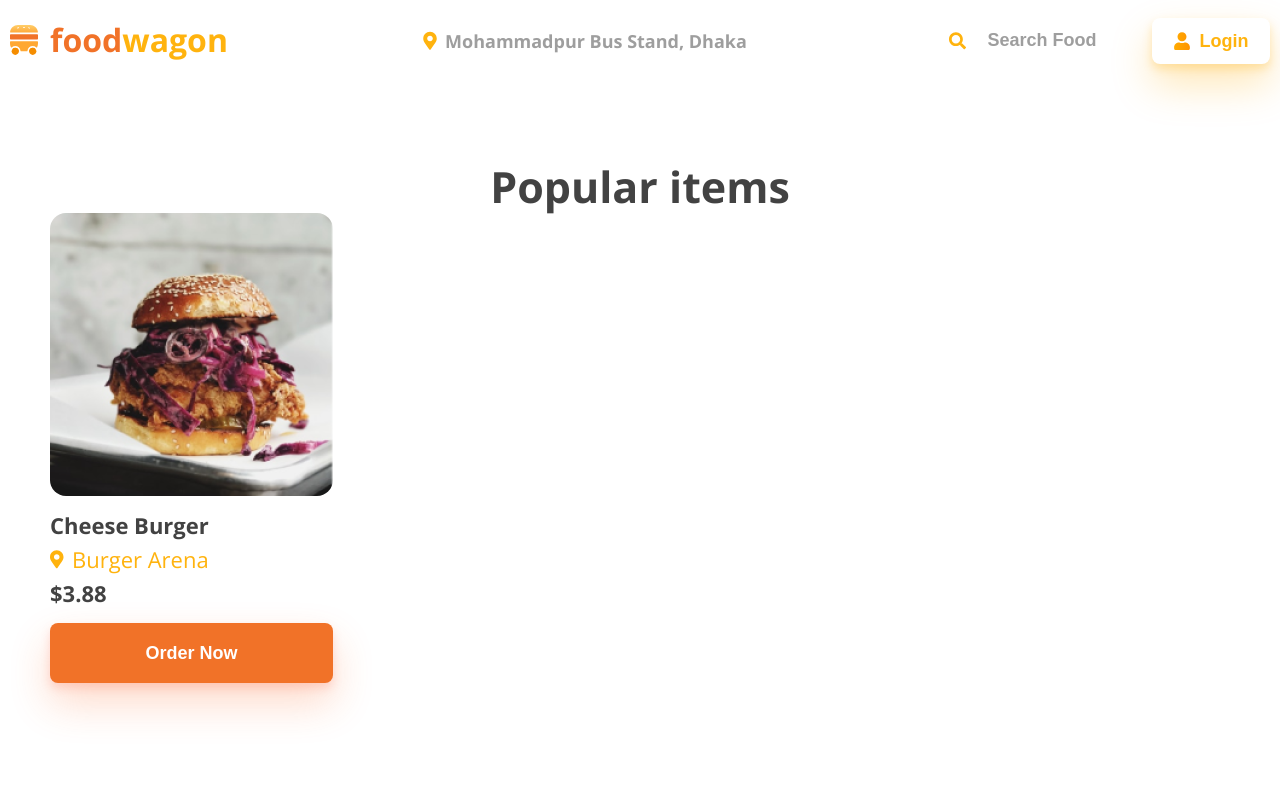
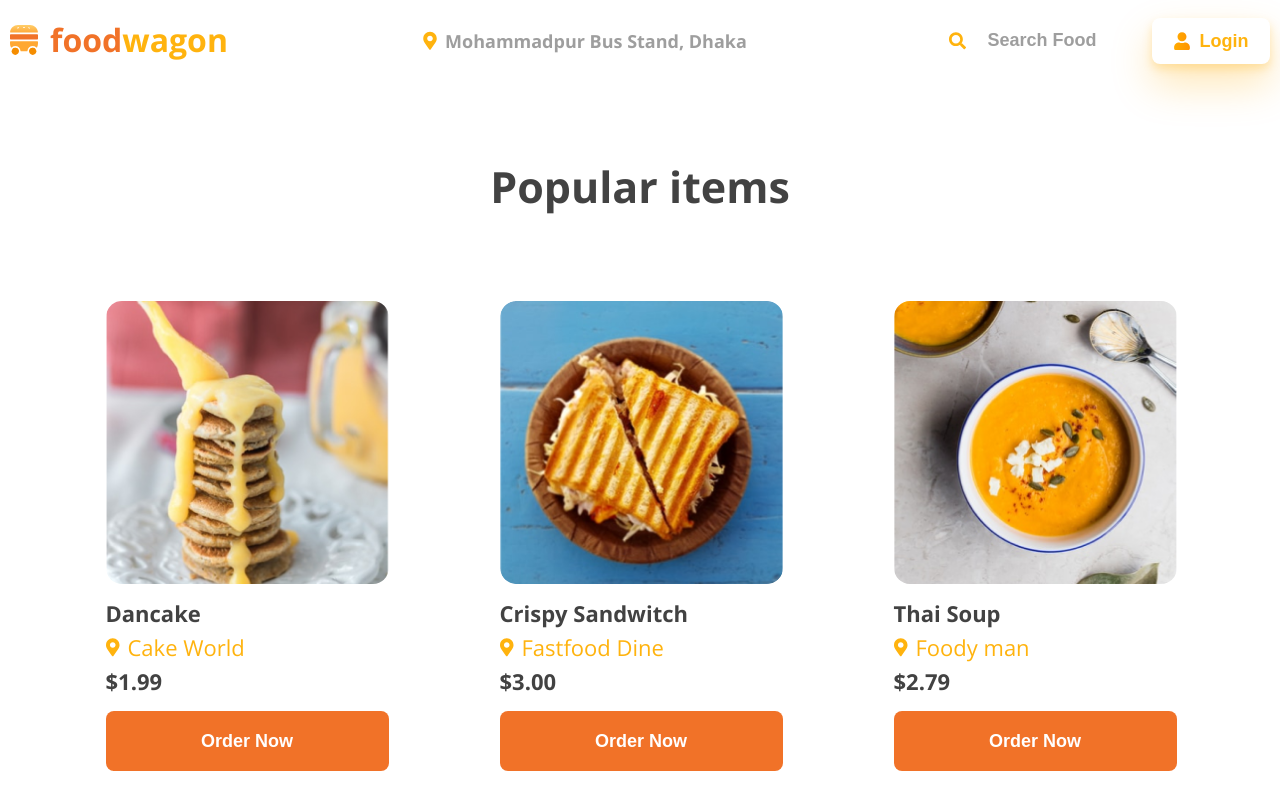
Before and after one commit to boby-boo/food_wagon, a React (Create React App) app: page / in a window 1280 px wide. Built offline with nearby package versions, Linux system fonts and the light colour scheme.

Commit message:
feat: added slick slider

```diff
--- a/package.json
+++ b/package.json
@@ -9,7 +9,9 @@
     "react": "^18.2.0",
     "react-dom": "^18.2.0",
     "react-scripts": "5.0.1",
+    "react-slick": "^0.29.0",
     "sass": "^1.69.5",
+    "slick-carousel": "^1.8.1",
     "web-vitals": "^2.1.4"
   },
   "scripts": {
--- a/src/components/popularItems/PopularItems.js
+++ b/src/components/popularItems/PopularItems.js
@@ -1,18 +1,92 @@
 import React from 'react';
+import Slider from "react-slick";
+
+import "slick-carousel/slick/slick.css";
+import "slick-carousel/slick/slick-theme.css";
 
 import './popularItems.scss';
 
-import popularImage from '../../resources/images/popular__items-img1.png';
+import popularImage1 from '../../resources/images/popular__items-img1.png';
+import popularImage2 from '../../resources/images/popular__items-img2.png';
+import popularImage3 from '../../resources/images/popular__items-img3.png';
+import popularImage4 from '../../resources/images/popular__items-img4.png';
+import popularImage5 from '../../resources/images/popular__items-img5.png';
+
+const SamplePrevArrow = (props) => {
+    const {onClick } = props;
+    return (
+      <div
+        className='custom-arrow__prev_item'
+        onClick={onClick}
+      />
+    );
+}
+
+const SampleNextArrow = (props) => {
+    const {onClick } = props;
+    return (
+      <div
+        className='custom-arrow__next_item'
+        onClick={onClick}
+      />
+    );
+}
 
 const PopularItems = () => {
+    const settings = {
+        autoplay: true,
+        infinite: true,
+        autoplaySpeed: 3000,
+        speed: 800,
+        arrows: true,
+        prevArrow: <SamplePrevArrow />,
+        nextArrow: <SampleNextArrow />,
+        slidesToShow: 5,
+        slidesToScroll: 3,
+        responsive: [
+            {
+                breakpoint: 1824,
+                settings: {
+                slidesToShow: 4,
+                slidesToScroll: 2,
+                arrows: false
+            }
+            },
+            {
+            breakpoint: 1300,
+            settings: {
+                slidesToShow: 3,
+                slidesToScroll: 2,
+                arrows: false
+            }
+            },
+            {
+            breakpoint: 1000,
+            settings: {
+                slidesToShow: 3,
+                slidesToScroll: 2,
+                arrows: false
+            }
+            },
+            {
+            breakpoint: 480,
+            settings: {
+                slidesToShow: 1,
+                slidesToScroll: 1,
+                arrows: false,
+            }
+            }
+        ]
+    }
+
     return (
         <section className='popular-items'>
             <div className="container">
                 <h2 className='primary-title'>Popular items</h2>
-                <ul className="popular-items__row">
-                    <li className="popular-item">
+                    <Slider {...settings}>
+                        <div className="popular-item">
                             <div className="popular-item__image">
-                            <img src={popularImage} alt="popular food" />
+                                <img src={popularImage1} alt="popular food" />
                             </div>
                             <div className="popular-item__description">
                                 <h3>Cheese Burger </h3>
@@ -20,8 +94,117 @@ const PopularItems = () => {
                                 $3.88
                             </div>
                                 <button className="popular-item__button">Order Now</button>
-                    </li>
-                </ul>
+                        </div>
+
+                        <div className="popular-item">
+                            <div className="popular-item__image">
+                                <img src={popularImage2} alt="popular food" />
+                            </div>
+                            <div className="popular-item__description">
+                                <h3>Toffe’s Cake</h3>
+                                <div className='popular-item__description_location'>Top Sticks</div>
+                                $4.00
+                            </div>
+                                <button className="popular-item__button">Order Now</button>
+                        </div>
+
+                        <div className="popular-item">
+                            <div className="popular-item__image">
+                                <img src={popularImage3} alt="popular food" />
+                            </div>
+                            <div className="popular-item__description">
+                                <h3>Dancake</h3>
+                                <div className='popular-item__description_location'>Cake World</div>
+                                $1.99
+                            </div>
+                                <button className="popular-item__button">Order Now</button>
+                        </div>
+
+                        <div className="popular-item">
+                            <div className="popular-item__image">
+                                <img src={popularImage4} alt="popular food" />
+                            </div>
+                            <div className="popular-item__description">
+                                <h3>Crispy Sandwitch</h3>
+                                <div className='popular-item__description_location'>Fastfood Dine</div>
+                                $3.00
+                            </div>
+                                <button className="popular-item__button">Order Now</button>
+                        </div>
+
+                        <div className="popular-item">
+                            <div className="popular-item__image">
+                                <img src={popularImage5} alt="popular food" />
+                            </div>
+                            <div className="popular-item__description">
+                                <h3>Thai Soup</h3>
+                                <div className='popular-item__description_location'>Foody man</div>
+                                $2.79
+                            </div>
+                                <button className="popular-item__button">Order Now</button>
+                        </div>
+
+                        <div className="popular-item">
+                            <div className="popular-item__image">
+                                <img src={popularImage1} alt="popular food" />
+                            </div>
+                            <div className="popular-item__description">
+                                <h3>Cheese Burger </h3>
+                                <div className='popular-item__description_location'>Burger Arena</div>
+                                $3.88
+                            </div>
+                                <button className="popular-item__button">Order Now</button>
+                        </div>
+
+                        <div className="popular-item">
+                            <div className="popular-item__image">
+                                <img src={popularImage2} alt="popular food" />
+                            </div>
+                            <div className="popular-item__description">
+                                <h3>Toffe’s Cake</h3>
+                                <div className='popular-item__description_location'>Top Sticks</div>
+                                $4.00
+                            </div>
+                                <button className="popular-item__button">Order Now</button>
+                        </div>
+
+                        <div className="popular-item">
+                            <div className="popular-item__image">
+                                <img src={popularImage3} alt="popular food" />
+                            </div>
+                            <div className="popular-item__description">
+                                <h3>Dancake</h3>
+                                <div className='popular-item__description_location'>Cake World</div>
+                                $1.99
+                            </div>
+                                <button className="popular-item__button">Order Now</button>
+                        </div>
+
+                        <div className="popular-item">
+                            <div className="popular-item__image">
+                                <img src={popularImage4} alt="popular food" />
+                            </div>
+                            <div className="popular-item__description">
+                                <h3>Crispy Sandwitch</h3>
+                                <div className='popular-item__description_location'>Fastfood Dine</div>
+                                $3.00
+                            </div>
+                                <button className="popular-item__button">Order Now</button>
+                        </div>
+
+                        <div className="popular-item">
+                            <div className="popular-item__image">
+                                <img src={popularImage5} alt="popular food" />
+                            </div>
+                            <div className="popular-item__description">
+                                <h3>Thai Soup</h3>
+                                <div className='popular-item__description_location'>Foody man</div>
+                                $2.79
+                            </div>
+                                <button className="popular-item__button">Order Now</button>
+                        </div>
+
+                    </Slider>
             </div>
         </section>
     );
--- a/src/components/popularItems/popularItems.scss
+++ b/src/components/popularItems/popularItems.scss
@@ -2,10 +2,12 @@
 
 .popular-items {
     padding: 80px 40px 0;
-    &__row {
+    h2 {
+        margin-bottom: 88px;
     }
     .popular-item {
         max-width: 283px;
+        display: flex !important;
         @include templateFlex(center, flex-start);
         flex-direction: column;
         row-gap: 16px;
@@ -42,6 +44,7 @@
             }
         }
         &__description {
+            width: 100%;
             @include templateFlex(center, flex-start);
             flex-direction: column;
             row-gap: 8px;
@@ -50,7 +53,6 @@
                 @include templateFont(22, 700, 1.2);
             }
             &_location {
-                width: 100%;
                 @include templateFlex(flex-start, center);
                 column-gap: 8px;
                 @include templateFont(22, 400, 1.2);
@@ -58,8 +60,7 @@
                 &::before {
                     content: '';
                     display: block;
-                    max-width: 14px;
-                    width: 100%;
+                    width: 14px;
                     height: 22px;
                     background: no-repeat url(../../resources/icons/popular__items_location-icon.svg) center;
                 }
@@ -75,7 +76,7 @@
             color: $light-color;
             background-color: $secondary-color;
             border-radius: 8px;
-            box-shadow: 0px 20px 40px 0px #fa63233d, 0px 5px 10px 0px #fd725c38;
+            // box-shadow: 0px 20px 40px 0px #fa63233d, 0px 5px 10px 0px #fd725c38;
             @include templateTransition(all);
             &:hover {
                 letter-spacing: 2px;
@@ -87,3 +88,63 @@
         }
     }
 }
+
+.custom-arrow {
+    &__prev_item,
+    &__next_item {
+        position: absolute;
+        @include templateFlex(center, center);
+        max-width: 76px;
+        width: 100%;
+        min-height: 76px;
+        transform: translateY(-50%);
+        border-radius: 50%;
+        background-color: $primary-color;
+        box-shadow: 0px 14px 32px 0px #ffb20e4a, 0px 5px 8px 0px #de97003d;
+        @include templateTransition(all);
+        &:hover {
+            cursor: pointer;
+            background-color: transparentize($primary-color, .2);
+        }
+        &:before {
+            content: '';
+            width: 56px;
+            height: 56px;
+            display: block;
+            background: no-repeat url(../../resources/icons/slick__icon_arrow.svg) center;
+        }
+    }
+    &__prev_item {
+        top: 50%;
+        left: -143px;
+    }
+    &__next_item {
+        top: 50%;
+        right: -143px;
+        &:before {
+            transform: rotate(-180deg);
+        }
+    }
+}
+
+.slick-active {
+    display: flex !important;
+    @include templateFlex(center, center)
+}
+
+// .slick-track {
+//     display: flex;
+//     justify-content: center;
+//     gap: 16px;
+// }
+// .slick-track > div {
+//     max-width: 283px !important;
+// }
+// .slick-track {
+//     display: flex ;
+//     justify-content: space-around;
+// }
+// .slick-active .slick-slide {
+//     max-width: 283px;
+//     background-color: #000;
+// }
```
Also changed, not shown: src/resources/icons/slick__icon_arrow.svg (added), 1 other file (tests, documents, lock files or other folders). Lines whose indentation alone changed are shown as unchanged.
